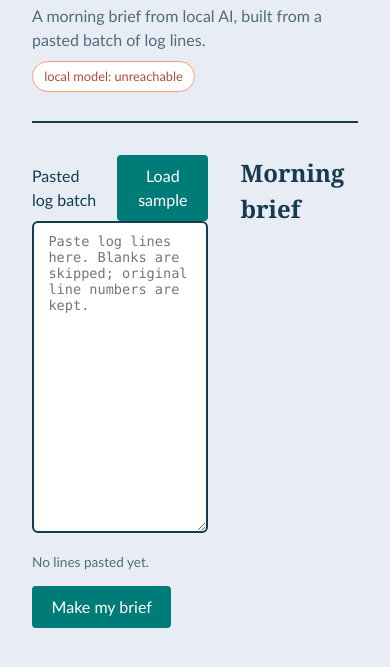
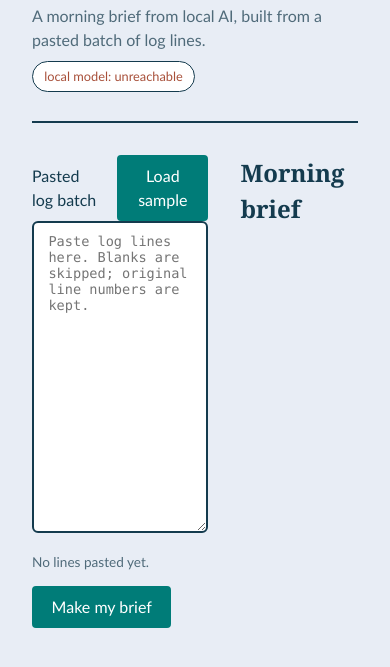
Before and after one commit to princejain756/naplog, a website: page public/index.html in a window 390 px wide. Shown: the part 109-776 px from the top of the page. Drawn offline with Linux system fonts and the light colour scheme; no server answers.

Commit message:
More style.css work

```diff
--- a/public/style.css
+++ b/public/style.css
@@ -169,3 +169,14 @@ button:disabled {
   font-style: italic;
   color: #506B7A;
 }
+
+@media (max-width: 760px) {
+  .badge {
+  display: inline-block;
+  font-size: 0.8rem;
+  padding: 0.3rem 0.7rem;
+  border: 1.5px solid #143B4E;
+  border-radius: 999px;
+  background: #FFFFFF;
+  margin-top: 0.6rem;
+}
```
